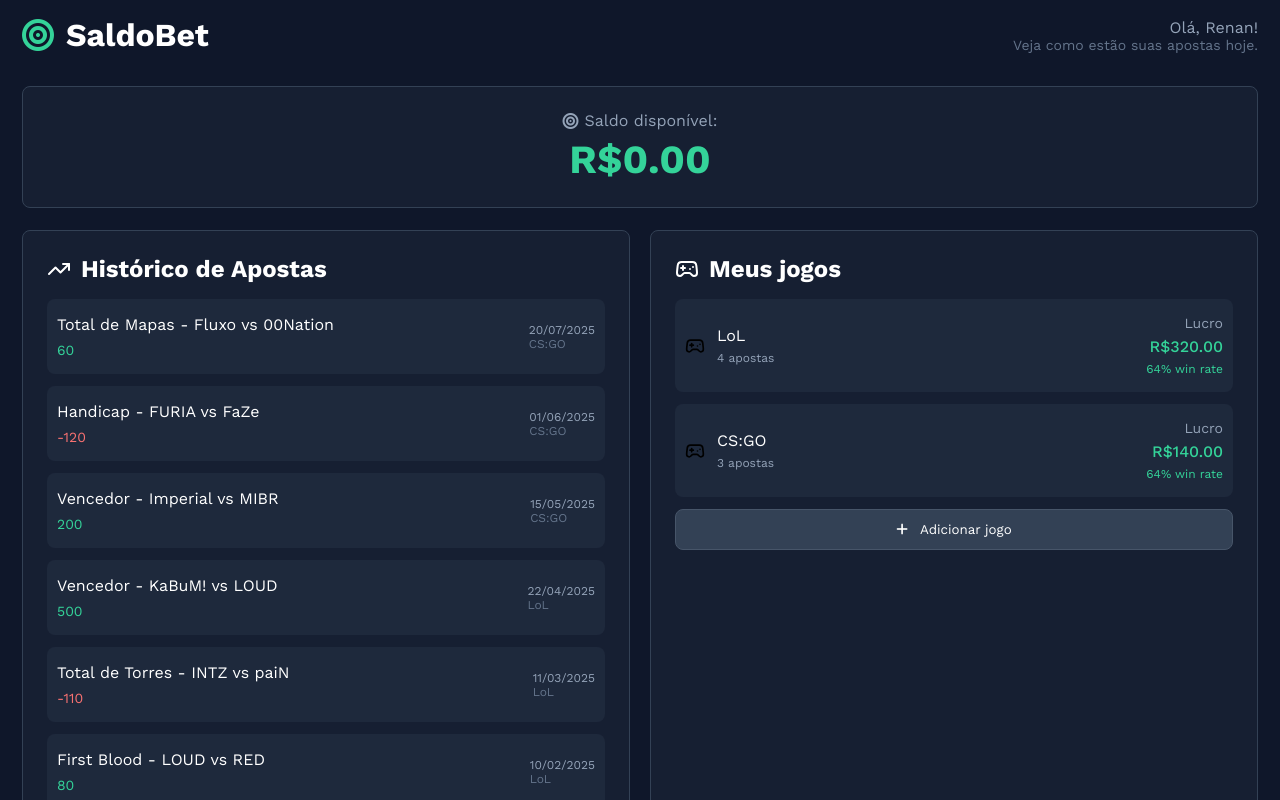
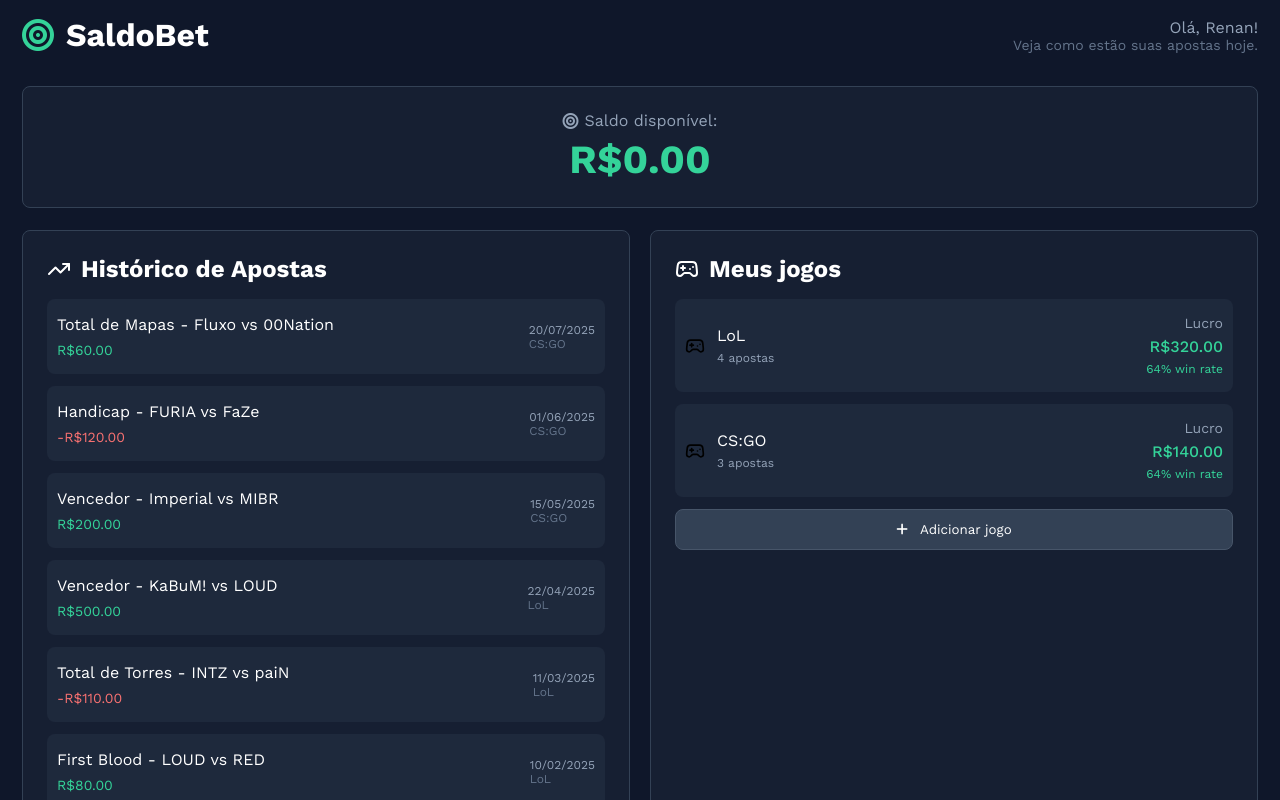
Before and after one commit to RenanppCosta/SaldoBet, an Angular app: page / in a window 1280 px wide. Shown: the top 800 px of the page. Built offline with nearby package versions, Linux system fonts and the light colour scheme.

Commit message:
feat: currency pipe added in bet component

```diff
--- a/src/app/dashboard/bets-history/bet/bet.component.html
+++ b/src/app/dashboard/bets-history/bet/bet.component.html
@@ -1,7 +1,7 @@
 <div class="container-bet">
     <div class="info-bet">
         <span class="description-bet">{{bet().description}}</span>
-        <span class="balance-bet" [ngClass]="colorTextProfit()">{{profit()}}</span>
+        <span class="balance-bet" [ngClass]="colorTextProfit()">{{profit() | currency: 'BRL'}}</span>
     </div>
 
     <div class="info-game-bet">
--- a/src/app/dashboard/bets-history/bet/bet.component.ts
+++ b/src/app/dashboard/bets-history/bet/bet.component.ts
@@ -1,10 +1,10 @@
 import { Component, computed, input } from '@angular/core';
 import { Bet, PossibleResult } from '../../models/bet.model';
-import { DatePipe, NgClass } from '@angular/common';
+import { CurrencyPipe, DatePipe, NgClass } from '@angular/common';
 
 @Component({
   selector: 'app-bet',
-  imports: [DatePipe, NgClass],
+  imports: [DatePipe, NgClass, CurrencyPipe],
   templateUrl: './bet.component.html',
   styleUrl: './bet.component.css'
 })
```
